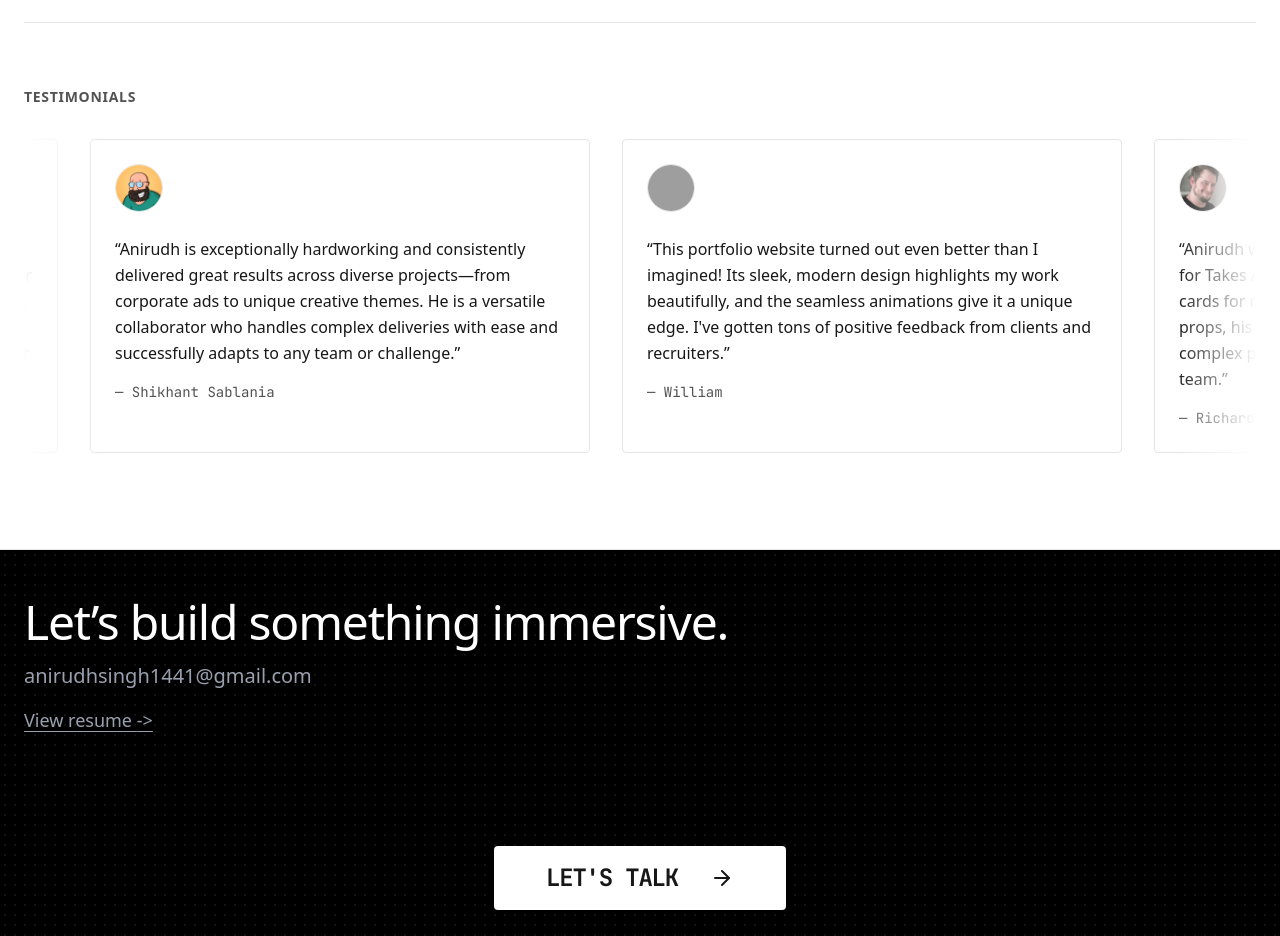
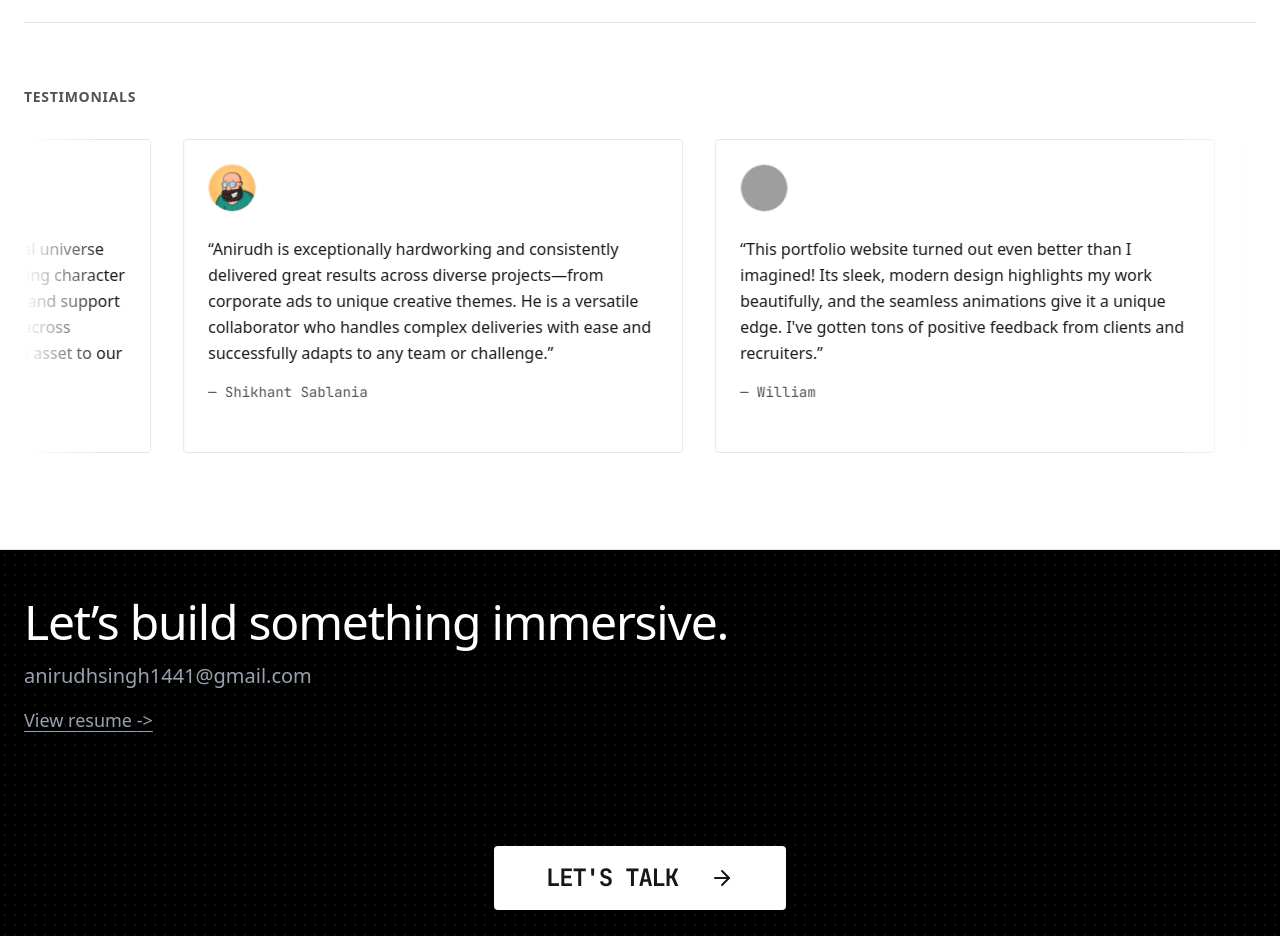
Before and after one commit to Harharshambhu/portfolio, a Next.js app: page / in a window 1280 px wide. Shown: the part 1080-2016 px from the top of the page. Built offline with nearby package versions, Linux system fonts and the light colour scheme; grey boxes are pictures that could not be loaded.

Commit message:
basic changes

```diff
--- a/src/components/TestimonialsSection.tsx
+++ b/src/components/TestimonialsSection.tsx
@@ -82,7 +82,7 @@ export default function TestimonialsSection() {
 
                 <motion.div
                     className="flex w-max"
-                    animate={{ x: "-50%" }}
+                    animate={{ x: "-40%" }}
                     transition={{
                         duration: 40,
                         ease: "linear",
```
